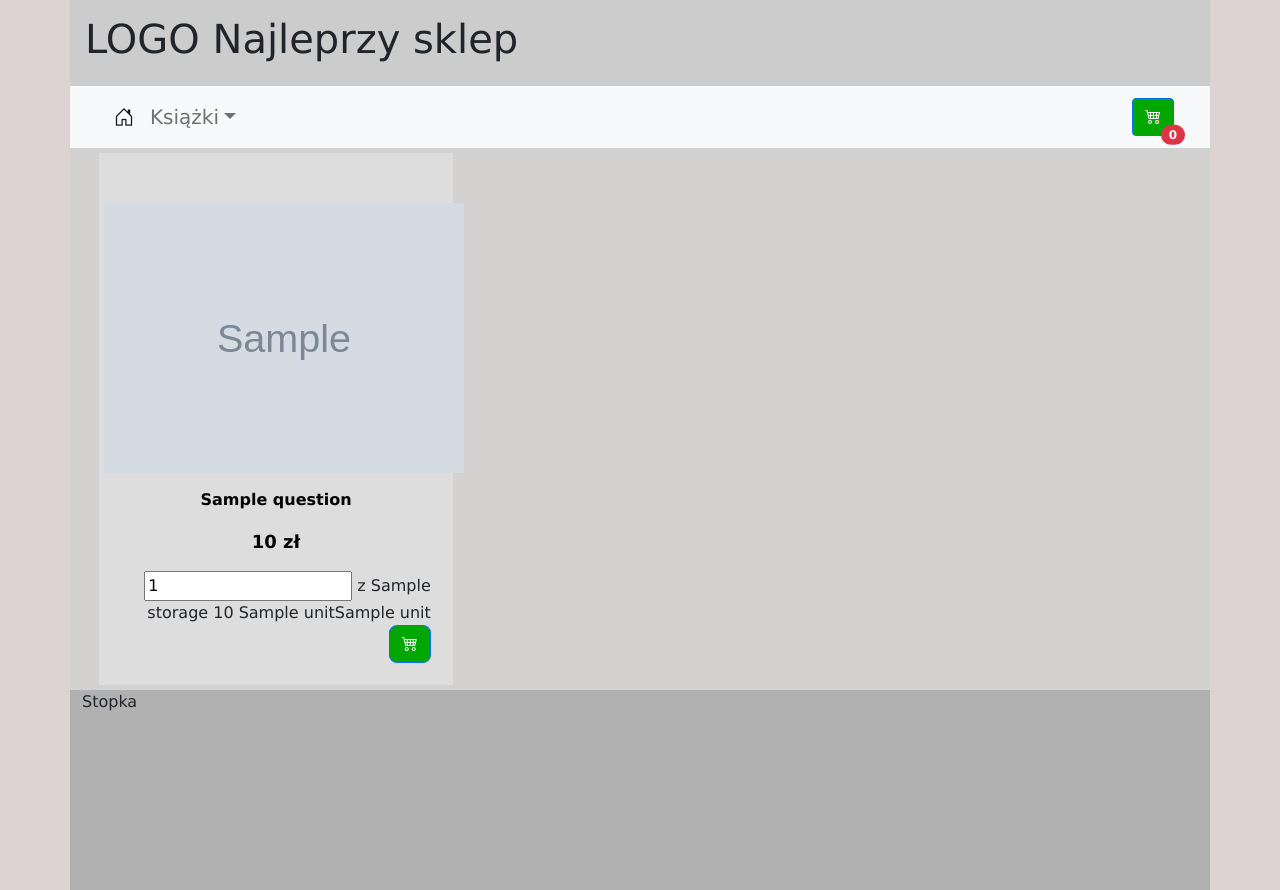
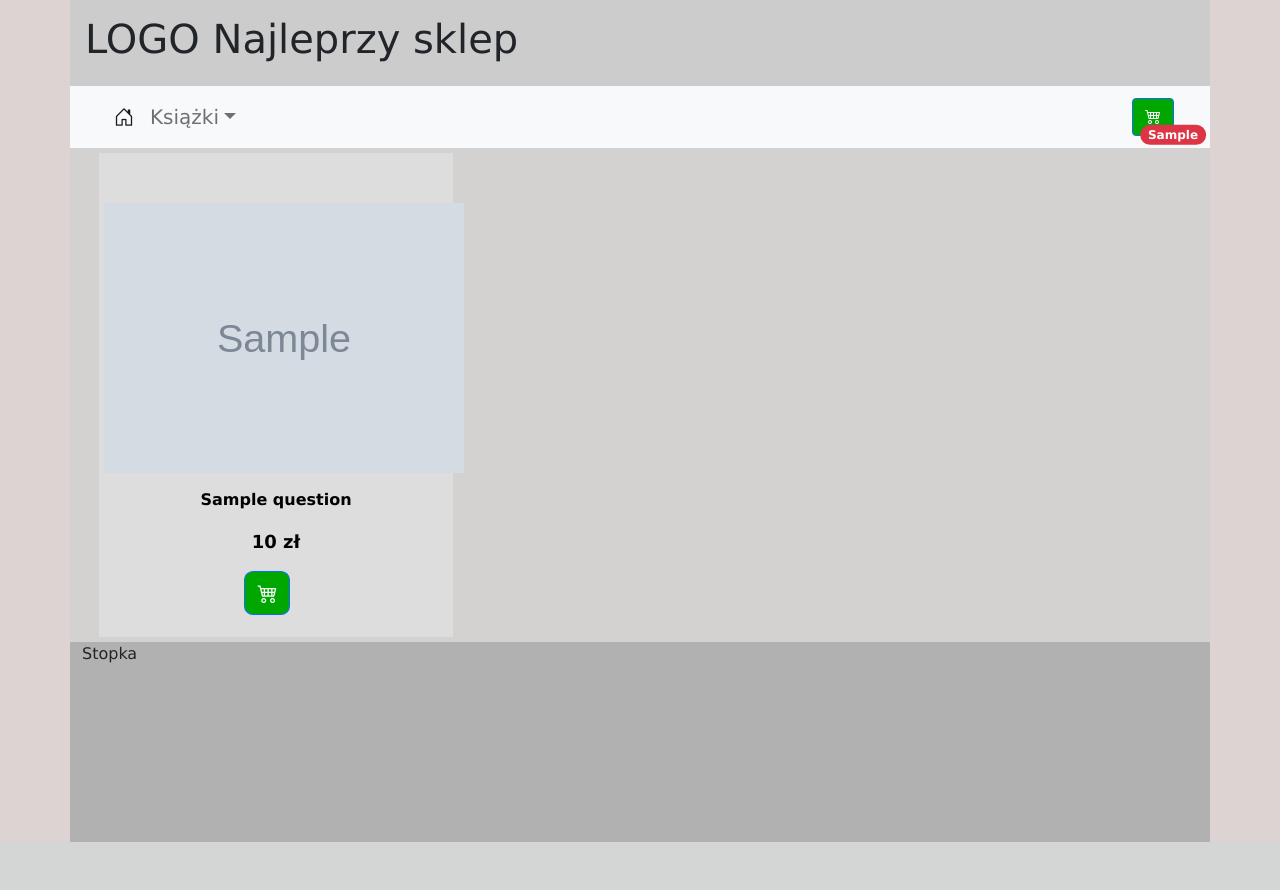
Before and after one commit to robert1220/shop, a Django app: template home/templates/home/index.html in a window 1280 px wide. After the commit the page ends 842 px from the top, so only its background shows below. Run offline with Django 4.2, Linux system fonts and the light colour scheme; tables that the repository leaves empty hold one stand-in row (values such as "Sample post"); the template is opened without the code that fills it: values that come from a table or form of the project are taken from there, most other values are stand-ins (such as "Sample title", 1, 10 or a date in 2020); grey boxes marked "Sample" are stand-in pictures.

Commit message:
Add badges icon to Cart

```diff
--- a/home/forms.py
+++ b/home/forms.py
@@ -1,5 +1,4 @@
 from django import forms
-from home.models import Product
 
 from django.forms.widgets import NumberInput
 
@@ -16,4 +15,4 @@ class ShoppingCartOrderForm(forms.Form):
 
 #class ShoppingCartAddForms(forms.Form):
 #   id_product = forms.CharField()
-    #product_quantity = forms.CharField(initial='1')
+#   product_quantity = forms.CharField(initial='1')
--- a/home/static/home/css/style.css
+++ b/home/static/home/css/style.css
@@ -46,12 +46,6 @@ body .container main {
   background-color: #d4d1d1;
 }
 
-body .container main .shoping_cart {
-  padding-bottom: 5%;
-  padding-right: 5%;
-  text-align: right;
-}
-
 body .container main img {
   display: block;
   margin: 0 auto;
@@ -74,6 +68,16 @@ body .container main .list {
   background-color: #dddddd;
   padding: 5px;
   border: 5px solid #d4d1d1;
+}
+
+body .container main .list .shoping_cart {
+  padding-bottom: 5%;
+  padding-right: 5%;
+  text-align: center;
+}
+
+body .container main .list .shoping_cart .bi-cart4 {
+  font-size: 20px;
 }
 
 body .container main .list a {
--- a/home/static/home/sass/style.scss
+++ b/home/static/home/sass/style.scss
@@ -51,12 +51,6 @@ body {
         main {
             background-color: rgb(212, 209, 209);
 
-            .shoping_cart {
-                padding-bottom: 5%;
-                padding-right: 5%;
-                text-align: right;
-            }
-
             img {
                 display: block;
                 margin: 0 auto;
@@ -80,6 +74,15 @@ body {
                 padding: 5px;
                 border: 5px solid rgb(212, 209, 209);
 
+                .shoping_cart {
+                    padding-bottom: 5%;
+                    padding-right: 5%;
+                    text-align: center;
+
+                    .bi-cart4 {
+                        font-size: 20px;
+                    }
+                }
                 a {
                     color:black
                 }
--- a/home/templates/home/cart.html
+++ b/home/templates/home/cart.html
@@ -21,8 +21,8 @@ Coś do wstawienia
                     {% csrf_token %}
                     <input type="number" name="product_quantity" value="{{cart.1}}" size="4" min="1" max="{{cart.0.storage}}">
                     <input type="hidden" name="id_product" value="{{cart.0.id}}">
-                    <input type="submit" name="update" value="Aktualizuj">
-                    <input type="submit" name="delete" value="Usuń">
+                    <button class="btn btn-primary" type="submit" name="update" title="Aktualizuj" value="Aktualizuj"><i class="bi bi-arrow-repeat"></i></button>
+                    <button class="btn btn-danger" type="submit" name="delete" title="Usuń" value="Usuń"><i class="bi bi-trash3"></i></button>
                     </form></td>
                 <td>{{ cart.2 }}</td>
             </tr>
--- a/home/templates/home/layout.html
+++ b/home/templates/home/layout.html
@@ -56,7 +56,7 @@
         <button type="button" class="btn btn-primary position-relative" href="{% url 'home:cart' %}">
           <i class="bi bi-cart4"></i>
           <span class="position-absolute top-100 start-100 translate-middle badge rounded-pill bg-danger">
-            0
+            {{ how_many_items_in_cart }}
             <span class="visually-hidden">Twój Koszyk</span>
           </span>
         </button>
--- a/home/templates/home/shoping_cart_add_form.html
+++ b/home/templates/home/shoping_cart_add_form.html
@@ -1,7 +1,6 @@
 <form method="POST" action="{% url 'home:cart' %}">
     {% csrf_token %}
-    <input type="number" name="product_quantity" value="1" size="4" min="1" max="{{ question.storage }}{{ product.storage }}">
-    <input type="hidden" name="id_product" value="{{ question.id }}{{ product.id }}">
-     z {{ question.storage }} {{ product.storage }} {{ question.unit }}{{ product.unit }}
-    <button class="btn btn-primary add_cart" type="submit" name="add" value="Dodaj od koszyka"><i class="bi bi-cart4"></i></button>
+    <input type="hidden" name="product_quantity" value="1">
+    <input type="hidden" name="id_product" value="{{ question.id }}">
+        <button class="btn btn-primary add_cart" type="submit" name="add" title="Dodaj do koszyka" value="Dodaj od koszyka"><i class="bi bi-cart4"></i></button>
                     </form>
```
Also changed, not shown: home/templates/home/product_detail.html (+10 -1 lines), home/views.py (+14 -13 lines), 1 other file.
